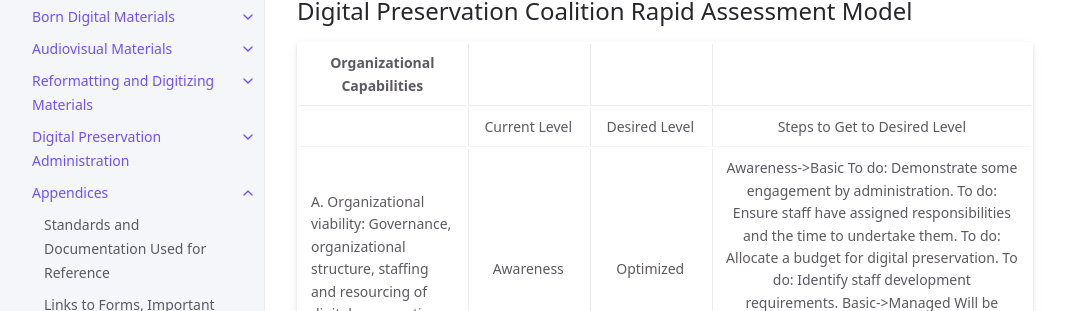
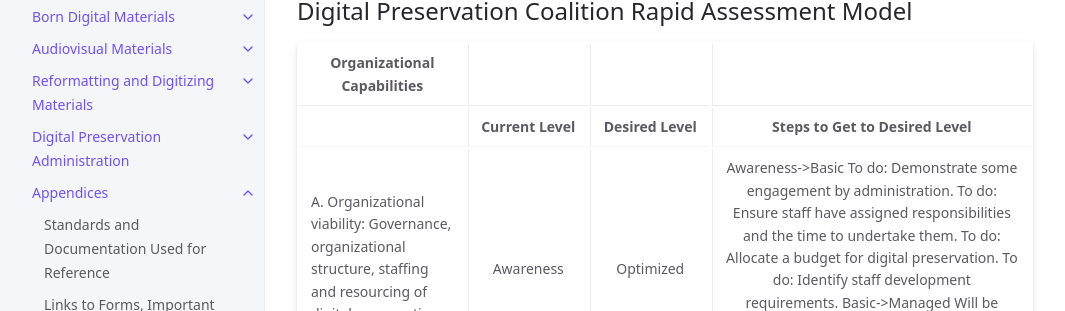
Before and after one commit to elizajames/digital-preservation-documentation, a Jekyll site: the page built from docs/Appendices/appendix4.md, in a window 1280 px wide and 900 px high, scrolled down 2228 px. Shown: the part 139-450 px from the top of the window, without its empty margins (107-1172 px from the left). Built offline with Jekyll 4.4.1, drawn with Linux system fonts in a browser that asks for light colours.

Commit message:
round 2!

```diff
--- a/docs/Appendices/appendix4.md
+++ b/docs/Appendices/appendix4.md
@@ -49,9 +49,9 @@ The [NDSA Levels of Digital Preservation](https://ndsa.org/publications/levels-o
 
 ## Digital Preservation Coalition Rapid Assessment Model
 
-|       Organizational Capabilities                                                                                                                                                                                  |                  |                  |                                                                                                                                                                                                                                                                                                                                                                                                                                                                                                                                                                                                                                                                                                                                                                                                                                                                                                                                                               |
+|       __Organizational Capabilities__                                                                                                                                                                                  |                  |                  |                                                                                                                                                                                                                                                                                                                                                                                                                                                                                                                                                                                                                                                                                                                                                                                                                                                                                                                                                               |
 |--------------------------------------------------------------------------------------------------------------------------------------------------------------------------------------------------------------------|:----------------:|:----------------:|:-------------------------------------------------------------------------------------------------------------------------------------------------------------------------------------------------------------------------------------------------------------------------------------------------------------------------------------------------------------------------------------------------------------------------------------------------------------------------------------------------------------------------------------------------------------------------------------------------------------------------------------------------------------------------------------------------------------------------------------------------------------------------------------------------------------------------------------------------------------------------------------------------------------------------------------------------------------:|
-|                                                                                                                                                                                                                    |   Current Level  |   Desired Level  |   Steps to Get to Desired Level                                                                                                                                                                                                                                                                                                                                                                                                                                                                                                                                                                                                                                                                                                                                                                                                                                                                                                                               |
+|                                                                                                                                                                                                                    |   __Current Level__  |   __Desired Level__  |   __Steps to Get to Desired Level__                                                                                                                                                                                                                                                                                                                                                                                                                                                                                                                                                                                                                                                                                                                                                                                                                                                                                                                               |
 |     A. Organizational viability: Governance, organizational structure, staffing and resourcing of digital   preservation activities.                                                                               |    Awareness     |   Optimized      |   Awareness->Basic  To do: Demonstrate some engagement by administration.  To do: Ensure staff have assigned responsibilities and the time to undertake them.  To do: Allocate a budget for digital preservation.  To do: Identify staff development requirements.    Basic->Managed  Will be outlined once a Basic level is achieved.   Managed->Optimized  Will be outlined once a Managed level is achieved.                                                                                                                                                                                                                                                                                                                                                                                                                                                                                                                                               |
 |     B. Policy and strategy: Policies, strategies, and procedures which govern the operation and management of the digital archive.                                                                                 |    Basic         |   Optimized      |   Basic->Managed  Completed: A digital preservation policy is aligned to organizational policies and is reviewed on an agreed upon schedule.   Completed: A suite of documented processes and procedures for managing, and providing access to, content within the digital archive exists.  To do (in progress): Policy and procedure takes into account any relevant ethical issues.   To do (in progress): All relevant staff are aware of digital preservation policies, strategies, and procedures.  To do (in progress): Knowledge of current and future use cases for content informs policy and procedure (for example on collecting, preservation approaches, metadata and access).  Managed->Optimized  Will be outlined once a Managed level is achieved.                                                                                                                                                                                           |
 |     C. Legal basis: Management of legal rights and responsibilities, compliance with relevant regulation and adherence to ethical codes related to acquiring, preserving and providing access to digital content.  |    Awareness     |   Optimized      |   Awareness->Basic  To do: Key legal rights and responsibilities, together with their owners, have been identified and documented.   To do: Templates exist for necessary legal agreements and licenses.   To do: Relevant codes of conduct related to professional ethics are adhered to.   Basic->Managed  Will be outlined once a Basic level is achieved.  Managed->Optimized  Will be outlined once a Managed level is achieved.                                                                                                                                                                                                                                                                                                                                                                                                                                                                                                                         |
```
